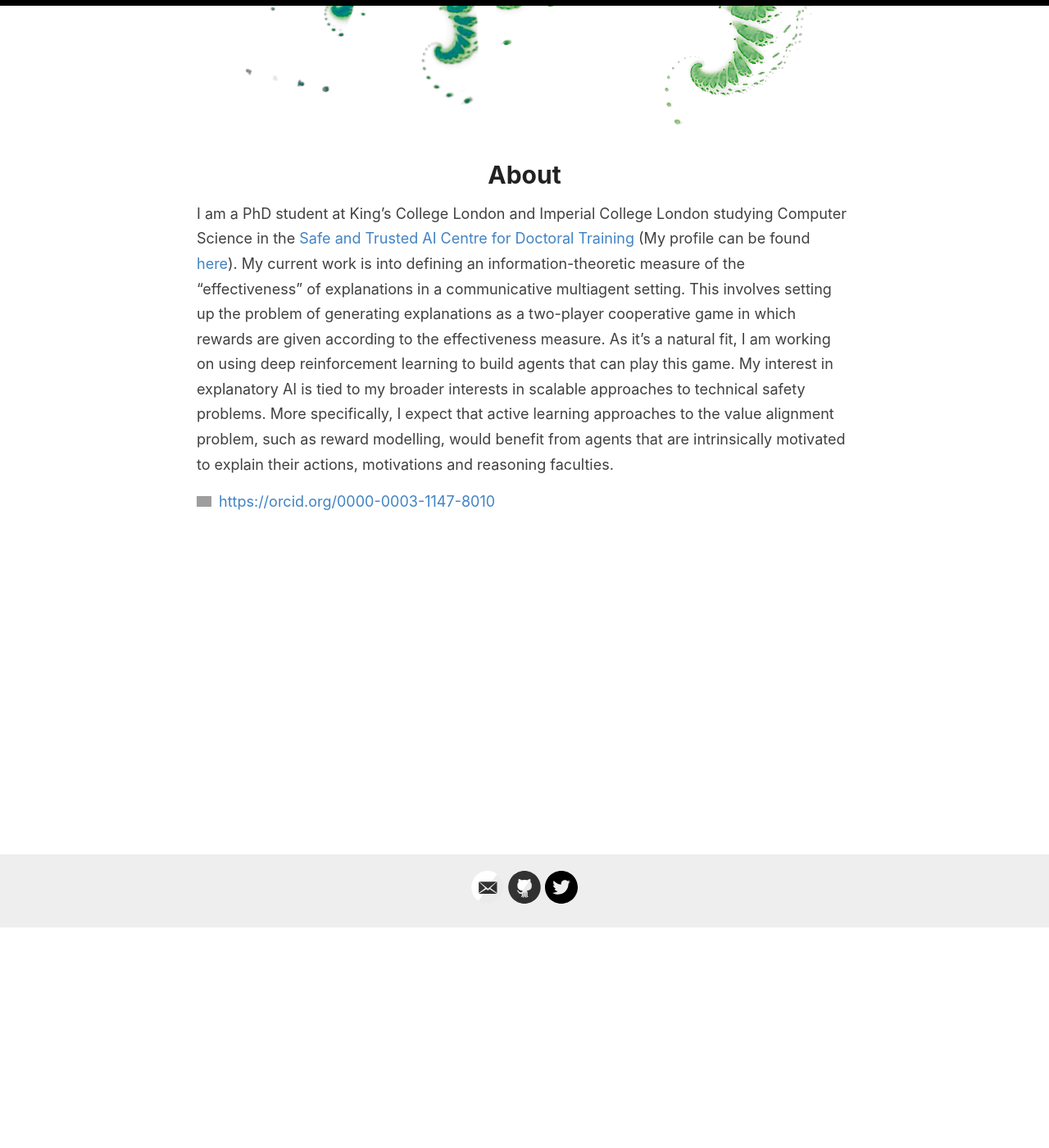
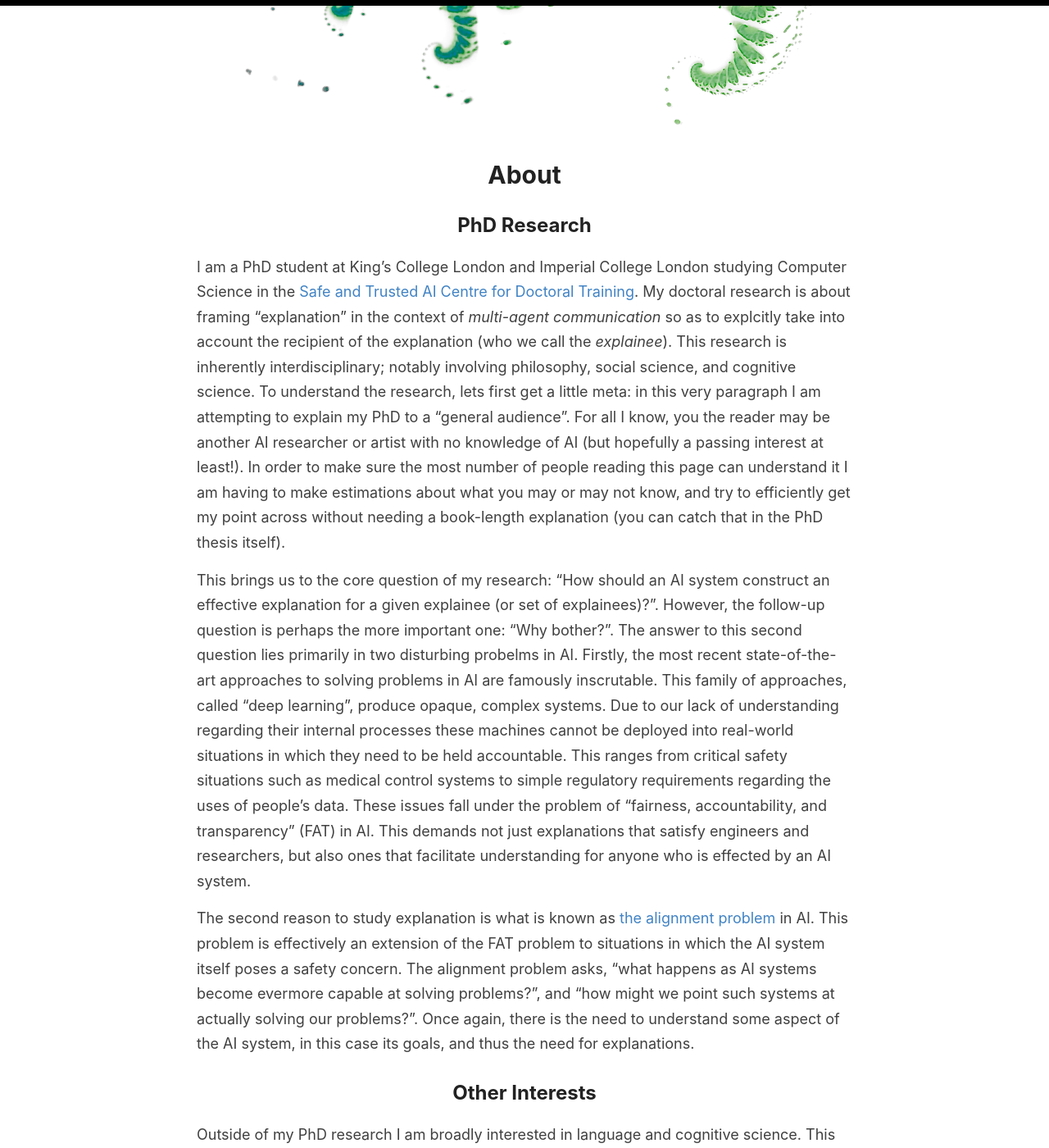
Before and after one commit to DylanCope/dylancope.github.io, a Jekyll site: the page built from _pages/about.md, in a window 1280 px wide and 1400 px high, scrolled down 269 px. Shown: the whole window at 82% size. Built offline with Jekyll 4.4.1, drawn with Linux system fonts in a browser that asks for light colours; some of the changed text lies outside the part shown; grey boxes are pictures that could not be loaded.

Commit message:
Update about.md

```diff
--- a/_pages/about.md
+++ b/_pages/about.md
@@ -4,6 +4,23 @@ title: About
 permalink: /about/
 ---
 
-I am a PhD student at King's College London and Imperial College London studying Computer Science in the [Safe and Trusted AI Centre for Doctoral Training](https://safeandtrustedai.org) (My profile can be found [here](https://safeandtrustedai.org/person/dylan-cope/)). My current work is into defining an information-theoretic measure of the “effectiveness” of explanations in a communicative multiagent setting. This involves setting up the problem of generating explanations as a two-player cooperative game in which rewards are given according to the effectiveness measure. As it’s a natural fit, I am working on using deep reinforcement learning to build agents that can play this game. My interest in explanatory AI is tied to my broader interests in scalable approaches to technical safety problems. More specifically, I expect that active learning approaches to the value alignment problem, such as reward modelling, would benefit from agents that are intrinsically motivated to explain their actions, motivations and reasoning faculties.
+## PhD Research
+
+I am a PhD student at King's College London and Imperial College London studying Computer Science in the [Safe and Trusted AI Centre for Doctoral Training](https://safeandtrustedai.org). My doctoral research is about framing "explanation" in the context of *multi-agent communication* so as to explcitly take into account the recipient of the explanation (who we call the *explainee*). This research is inherently interdisciplinary; notably involving philosophy, social science, and cognitive science. To understand the research, lets first get a little meta: in this very paragraph I am attempting to explain my PhD to a "general audience". For all I know, you the reader may be another AI researcher or artist with no knowledge of AI (but hopefully a passing interest at least!). In order to make sure the most number of people reading this page can understand it I am having to make estimations about what you may or may not know, and try to efficiently get my point across without needing a book-length explanation (you can catch that in the PhD thesis itself).
+
+This brings us to the core question of my research: "How should an AI system construct an effective explanation for a given explainee (or set of explainees)?". However, the follow-up question is perhaps the more important one: "Why bother?". The answer to this second question lies primarily in two disturbing probelms in AI. Firstly, the most recent state-of-the-art approaches to solving problems in AI are famously inscrutable. This family of approaches, called "deep learning", produce opaque, complex systems. Due to our lack of understanding regarding their internal processes these machines cannot be deployed into real-world situations in which they need to be held accountable. This ranges from critical safety situations such as medical control systems to simple regulatory requirements regarding the uses of people's data. These issues fall under the problem of "fairness, accountability, and transparency" (FAT) in AI. This demands not just explanations that satisfy engineers and researchers, but also ones that facilitate understanding for anyone who is effected by an AI system.
+
+The second reason to study explanation is what is known as [the alignment problem](https://www.amazon.co.uk/Alignment-Problem-Machine-Learning-Values/dp/0393635821) in AI. This problem is effectively an extension of the FAT problem to situations in which the AI system itself poses a safety concern. The alignment problem asks, "what happens as AI systems become evermore capable at solving problems?", and "how might we point such systems at actually solving our problems?". Once again, there is the need to understand some aspect of the AI system, in this case its goals, and thus the need for explanations.
+
+## Other Interests
+
+Outside of my PhD research I am broadly interested in language and cognitive science. This has led me to studying the exciting field of _emergent communication_ in reinforcement learning, and to studying inductive biases for deep learning systems that could facilitate more robust behaviour by having systems explicitly mimick cognitive functions such as analogy-making and information retrieval.
+
+### Publications
+
+Dylan Cope, Peter McBurney, 2021, _A Measure of Explanatory Effectiveness_, 1st International Workshop on Trusted Automated Decision-Making
+
+Dylan Cope, Nandi Schoots, 2020, _Learning to Communicate with Strangers via Channel Randomisation Methods_, 4th NeurIPS Workshop on Emergent Communication
+
 
 <div itemscope itemtype="https://schema.org/Person"><a itemprop="sameAs" content="https://orcid.org/0000-0003-1147-8010" href="https://orcid.org/0000-0003-1147-8010" target="orcid.widget" rel="me noopener noreferrer" style="vertical-align:top;"><img src="https://orcid.org/sites/default/files/images/orcid_16x16.png" style="width:1em;margin-right:.5em;" alt="ORCID iD icon">https://orcid.org/0000-0003-1147-8010</a></div>
```
